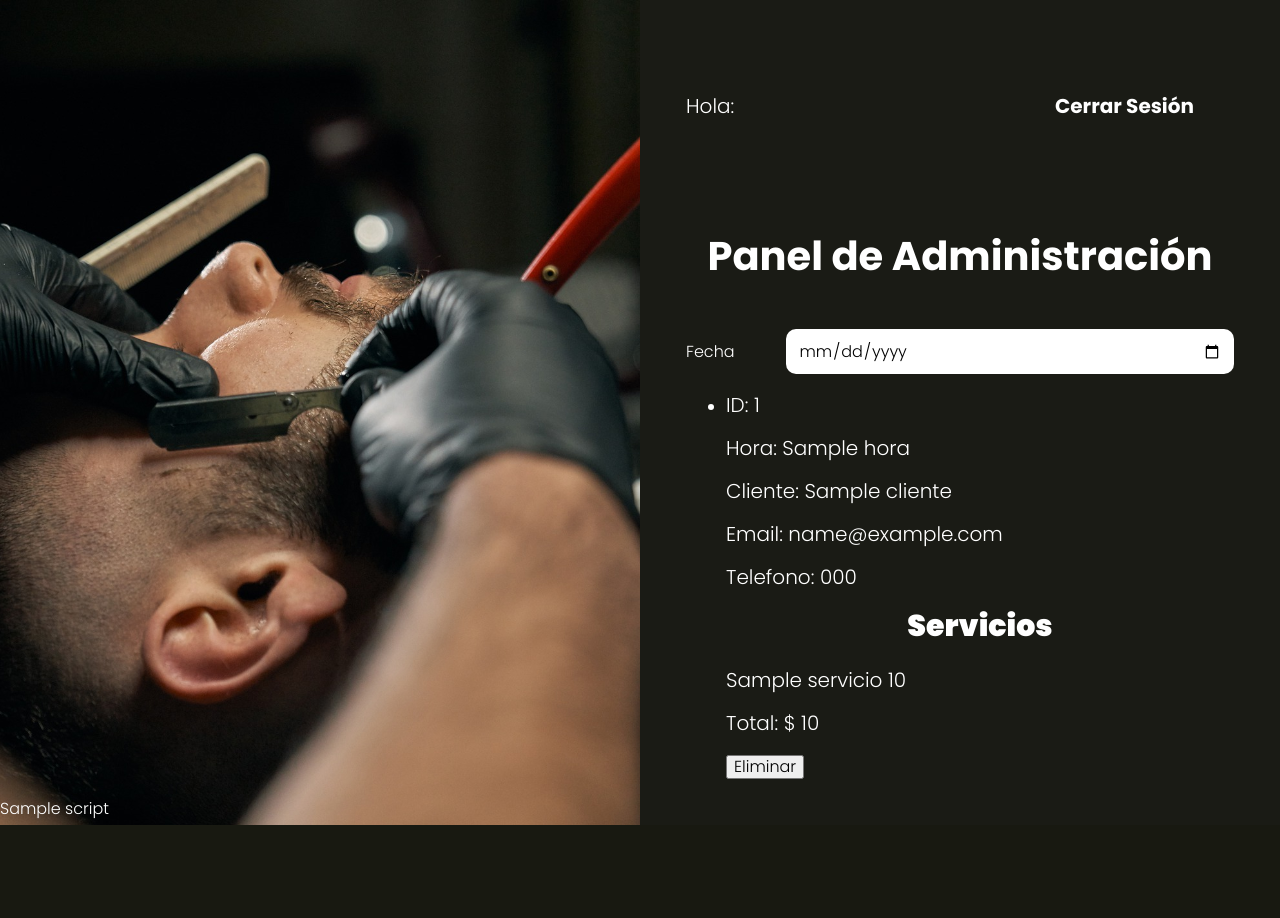
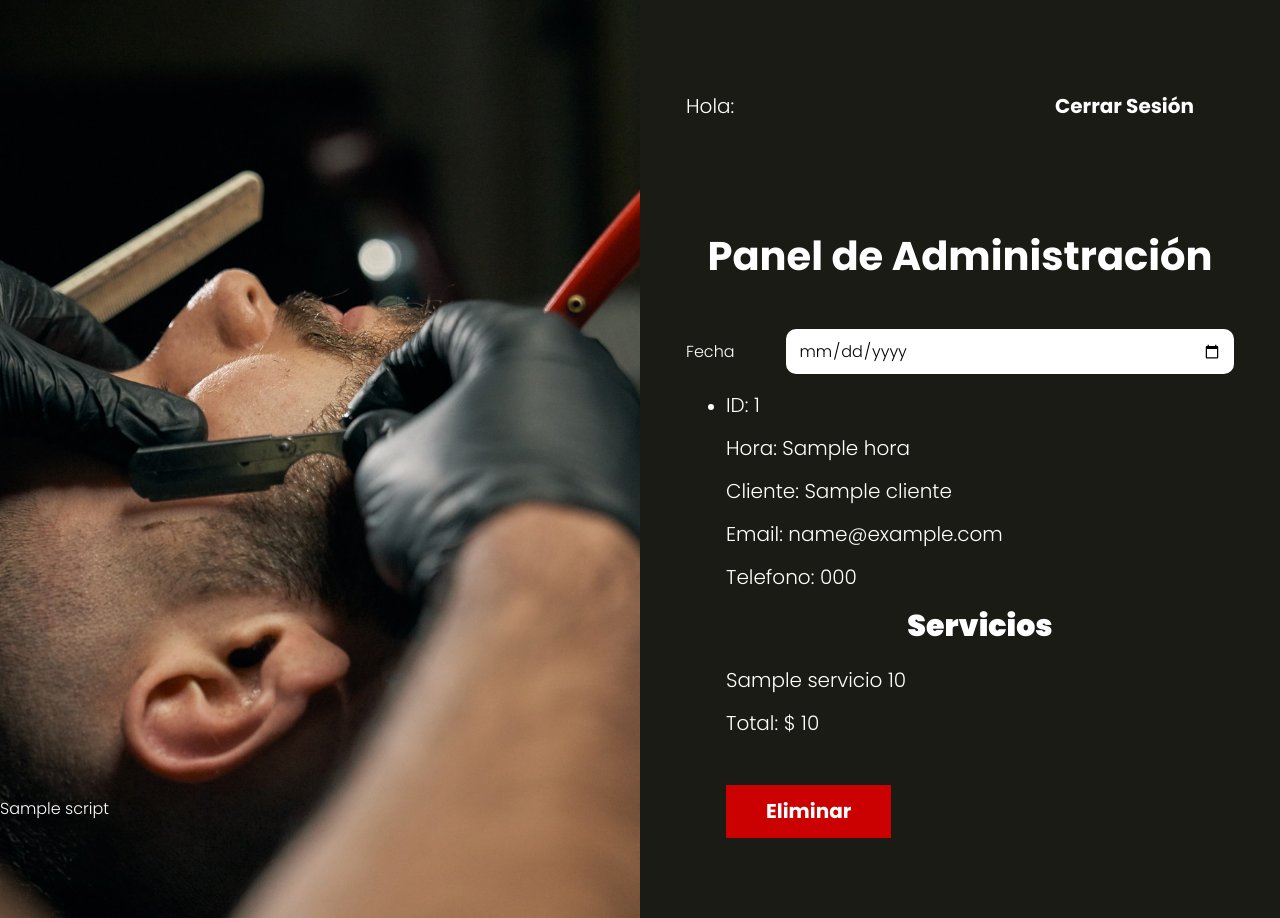
Before and after one commit to Benjamin-Galan/app_salon, a PHP site: the page made by views/admin/index.php in a window 1280 px wide. Before the commit the page ends 825 px from the top, so only its background shows below. Run offline with PHP 8.4, Linux system fonts and the light colour scheme; the template is opened without the code that fills it: most values are stand-ins (such as "Sample title", 1, 10 or a date in 2020); style sheets or scripts are compiled from the project's sources.

Commit message:
Estilos al boton de eliminar citas

```diff
--- a/src/scss/components/_botones.scss
+++ b/src/scss/components/_botones.scss
@@ -8,3 +8,7 @@
 .enlace{
     @include m.enlace(v.$azul, v.$blanco);
 }
+
+.boton-eliminar{
+    @include m.boton(v.$rojo, v.$blanco)
+}
```
